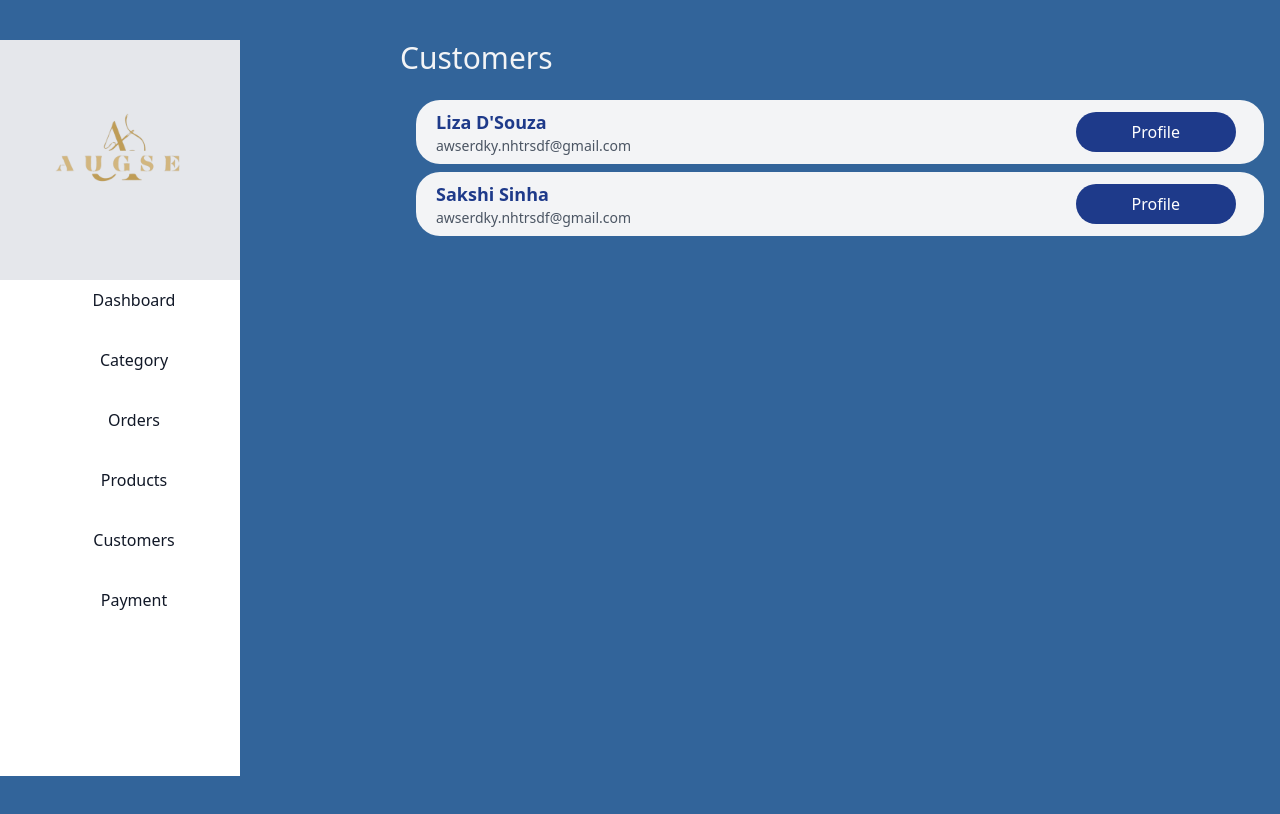
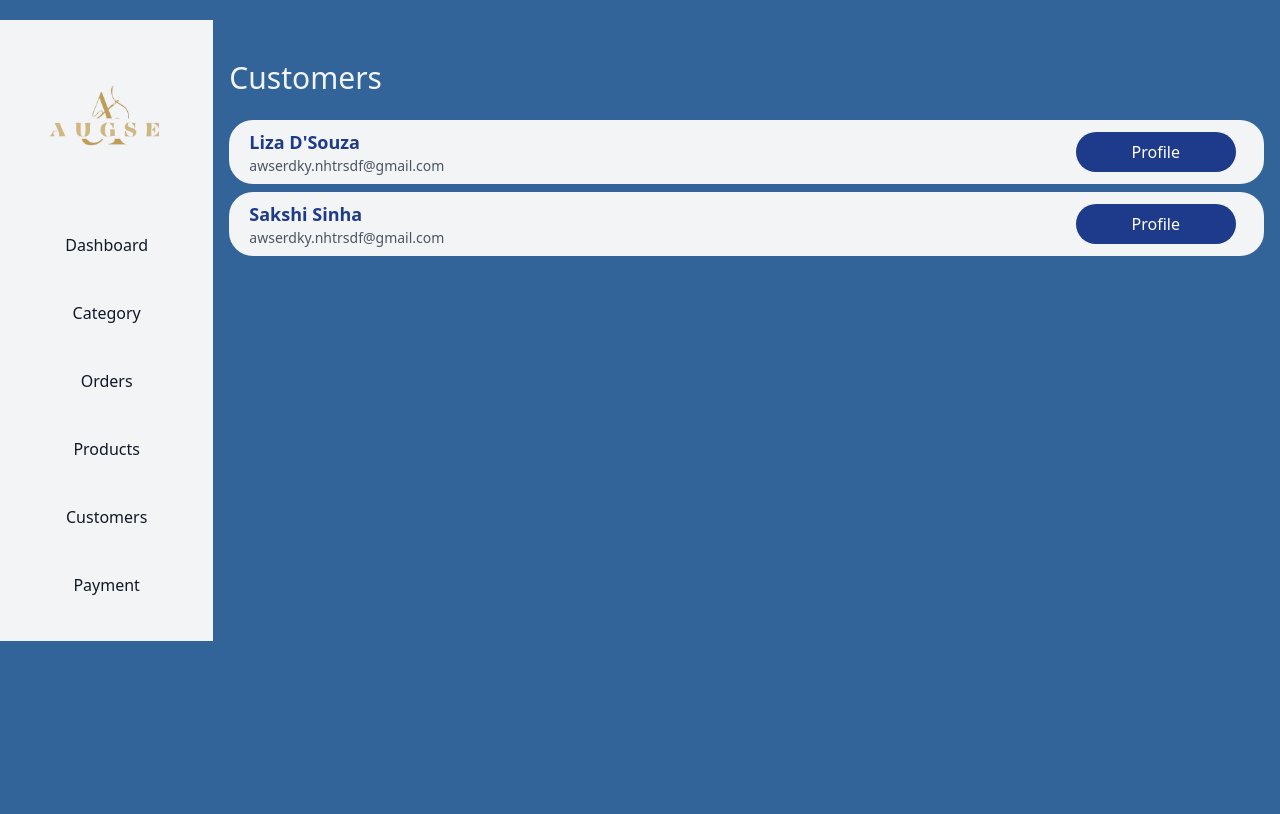
Before and after one commit to braceletProductions/augse-dashboard, a Next.js app: page /customers/customer in a window 1280 px wide. Shown: the top 814 px of the page. Built offline with nearby package versions, Linux system fonts and the light colour scheme.

Commit message:
fixed sidebar

```diff
--- a/src/components/Sidebar.jsx
+++ b/src/components/Sidebar.jsx
@@ -6,26 +6,28 @@ const Sidebar = () => {
   const menuItems = [
     { label: "Dashboard", link: "/dashboard/dashboard" },
     { label: "Category" },
-    { label: "Orders" },
+    { label: "Orders", link: "/orders/orders" },
     { label: "Products" },
     { label: "Customers", link: "/customers/customer" },
     { label: "Payment" },
   ];
 
   return (
-    <div className="h-full w-1/4 lg:w-3/5 bg-white flex flex-col lg:flex-row lg:flex-col justify-between lg:mb-5 lg:sticky lg:top-0 text-center">
-      <div className="bg-gray-200">
+    <div className="h-full sm:w-1/5 w-1/5  lg:w-2/12 bg-gray-100 flex flex-col lg:flex-row lg:flex-col  text-center">
+      <div>
+        <div>
           <a href="/dashboard/dashboard">
-          <Image src={logo} width={400} alt="Logo" />
+            <Image src={logo} width={300} alt="Logo" />
           </a>
         </div>
-
-      <ul className="lg:flex-grow lg:w-full lg:pl-7">
+      </div>
+      <div>
+        <ul className="lg:w-full">
           {menuItems.map((item, index) => (
-          <li key={index} className="mb-3 lg:mb-5">
+            <li key={index} className="mb-6 lg:mb-5">
               <a
                 href={item.link}
-              className="block lg:inline-block text-gray-900 font-medium hover:text-blue-400 p-3 lg:p-2"
+                className="block lg:inline-block text-gray-900 font-medium hover:text-blue-400 pb-6 text-center "
               >
                 {item.label}
               </a>
@@ -33,6 +35,7 @@ const Sidebar = () => {
           ))}
         </ul>
       </div>
+    </div>
   );
 };
 
--- a/src/pages/customers/customer.jsx
+++ b/src/pages/customers/customer.jsx
@@ -4,7 +4,6 @@ import Sidebar from "@/components/Sidebar";
 
 const Customer = () => {
   const router = useRouter();
-  // Example customer data array
   const customerData = [
     { id: 1, name: "Liza D'Souza", email: "awserdky.nhtrsdf@gmail.com" },
     { id: 2, name: "Sakshi Sinha", email: "awserdky.nhtrsdf@gmail.com" },
@@ -14,19 +13,20 @@ const Customer = () => {
   const handleProfileClick = (customerId) => {
     router.push(`/customers/${customerId}`); // Navigate to customer detail page
   };
+
   return (
-    <div className="flex flex-col lg:flex-row min-h-screen">
+    <div className="flex flex-col lg:flex-row min-h-screen mt-5 lg:mt-5">
       {/* Sidebar */}
-      <div className="mt-10 mb-6 ">
+
       <Sidebar />
-      </div>
+
       {/* Customers Content */}
-      <div className="flex-1 mt-10 lg-mr- mb-12  lg:w-10/12 xl:w-10/12">
-        <h1 className="text-2xl md:text-3xl lg:text-4xl xl:text-3xl text-gray-100  pb-5">
+      <div className="flex-1">
+        <div className="mt-10 mb-12 px-4">
+          <h1 className="text-2xl md:text-3xl lg:text-4xl xl:text-3xl text-gray-100 pb-5">
             Customers
           </h1>
-        <div className="flex-grow flex flex-col pl-4 pr-4 lg:w-full">
-          {/* Map through customer data and render details */}
+          <div className="flex flex-col">
             {customerData.map((customer) => (
               <div
                 key={customer.id}
@@ -53,6 +53,7 @@ const Customer = () => {
           </div>
         </div>
       </div>
+    </div>
   );
 };
 
--- a/src/pages/dashboard/dashboard.jsx
+++ b/src/pages/dashboard/dashboard.jsx
@@ -86,10 +86,10 @@ const Dashboard = () => {
       <div>
         <Header />
       </div>
-      <div className="flex-grow  lg:flex lg:mt-5">
-        <div className="pr-8 lg:w-1/4 xl:w-1/5 sm:w-full ">
-          <Sidebar />
-        </div>
+
+      <div className="flex-grow  lg:flex lg:mt-5 ">
+        <Sidebar />
+
         <div className="flex-grow flex flex-col pl-4 pr-4  lg:w-3/4">
           <MenuItems />
           <div className="flex gap-9 flex-grow  flex-col lg:flex-row">
--- /dev/null
+++ b/src/pages/orders/orders.jsx
@@ -0,0 +1,20 @@
+import Sidebar from "@/components/Sidebar";
+import React from "react";
+
+const orders = () => {
+  return (
+    <div className="flex mt-5">
+      {/* Sidebar */}
+
+      <Sidebar />
+
+      <div>
+        <div className="bg-gray-100 m-10 ">
+          <h1>hi order</h1>
+        </div>
+      </div>
+    </div>
+  );
+};
+
+export default orders;
```
Lines whose indentation alone changed are shown as unchanged.
